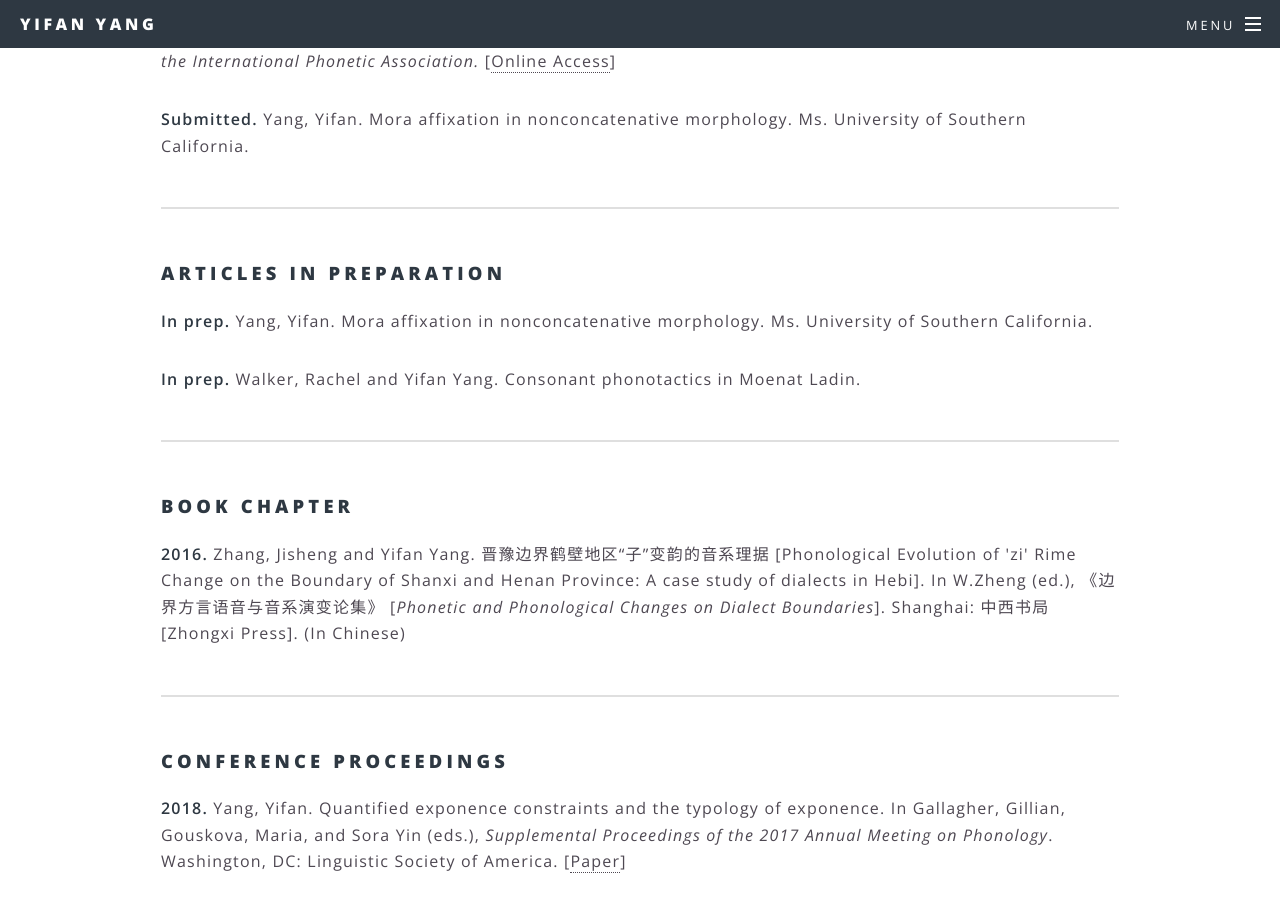
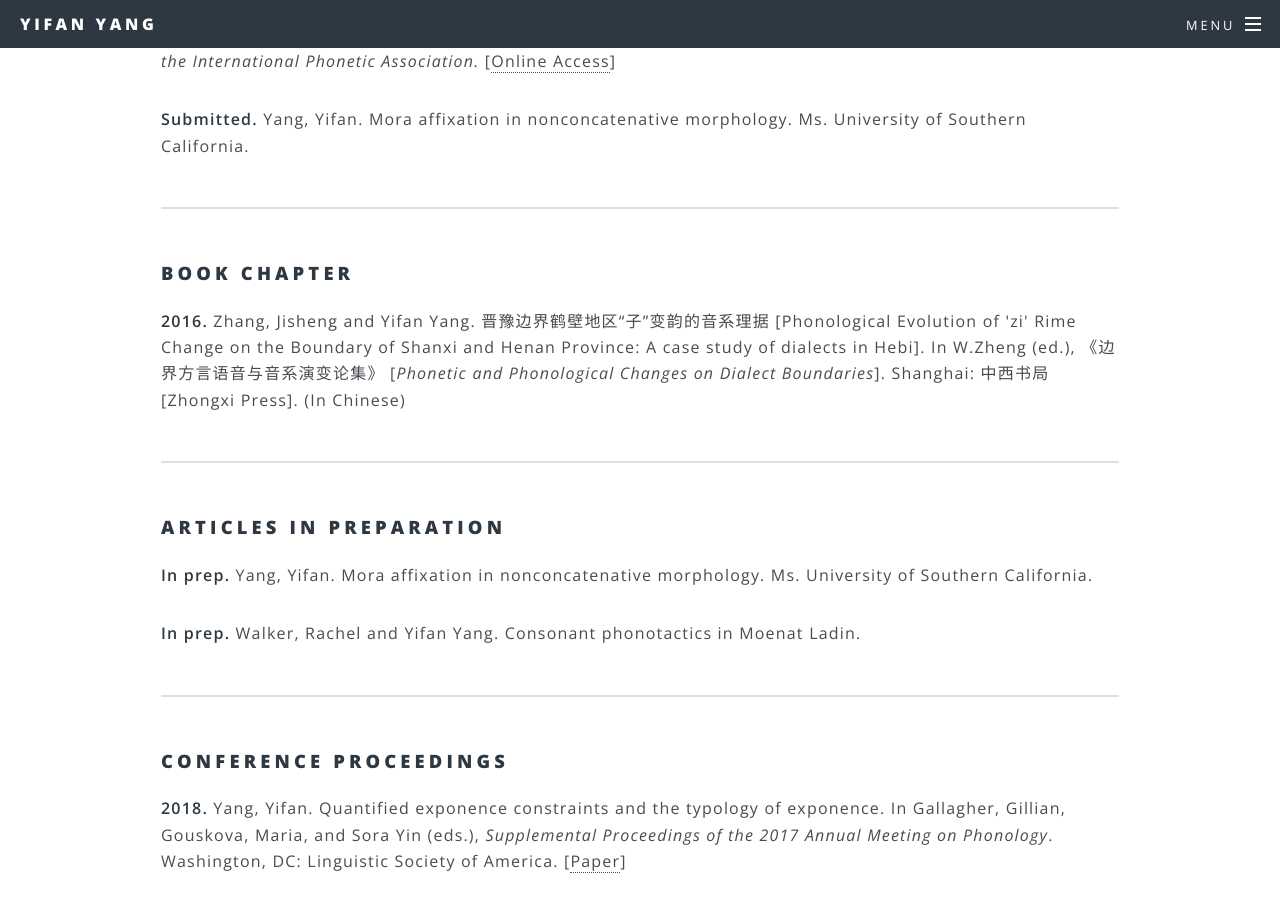
Before and after one commit to MuxuanHe/MuxuanHe, a Jekyll site: the page built from 2Papers.html, in a window 1280 px wide and 900 px high, scrolled down 545 px. Built offline with Jekyll 4.4.1, drawn with Linux system fonts in a browser that asks for light colours.

Commit message:
Update 2Papers.html

```diff
--- a/2Papers.html
+++ b/2Papers.html
@@ -33,18 +33,6 @@ title: Research
 
 			<section>
 				<header>
-					<h3>Articles in Preparation</h3>
-				</header>
-
-				<p><b>In prep.</b> Yang, Yifan. Mora affixation in nonconcatenative morphology.
-					Ms. University of Southern California.</p>
-
-				<p><b>In prep.</b> Walker, Rachel and Yifan Yang. Consonant phonotactics in Moenat Ladin.</p>
-
-			<hr />
-
-			<section>
-				<header>
 					<h3>Book Chapter</h3>
 				</header>
 
@@ -55,6 +43,18 @@ title: Research
 				[<i>Phonetic and Phonological Changes on Dialect Boundaries</i>].
 				Shanghai: 中西书局[Zhongxi Press]. (In Chinese)</p>
 			</section>
+
+			<hr />
+
+			<section>
+				<header>
+					<h3>Articles in Preparation</h3>
+				</header>
+
+				<p><b>In prep.</b> Yang, Yifan. Mora affixation in nonconcatenative morphology.
+					Ms. University of Southern California.</p>
+
+				<p><b>In prep.</b> Walker, Rachel and Yifan Yang. Consonant phonotactics in Moenat Ladin.</p>
 
 			<hr />
 
```
